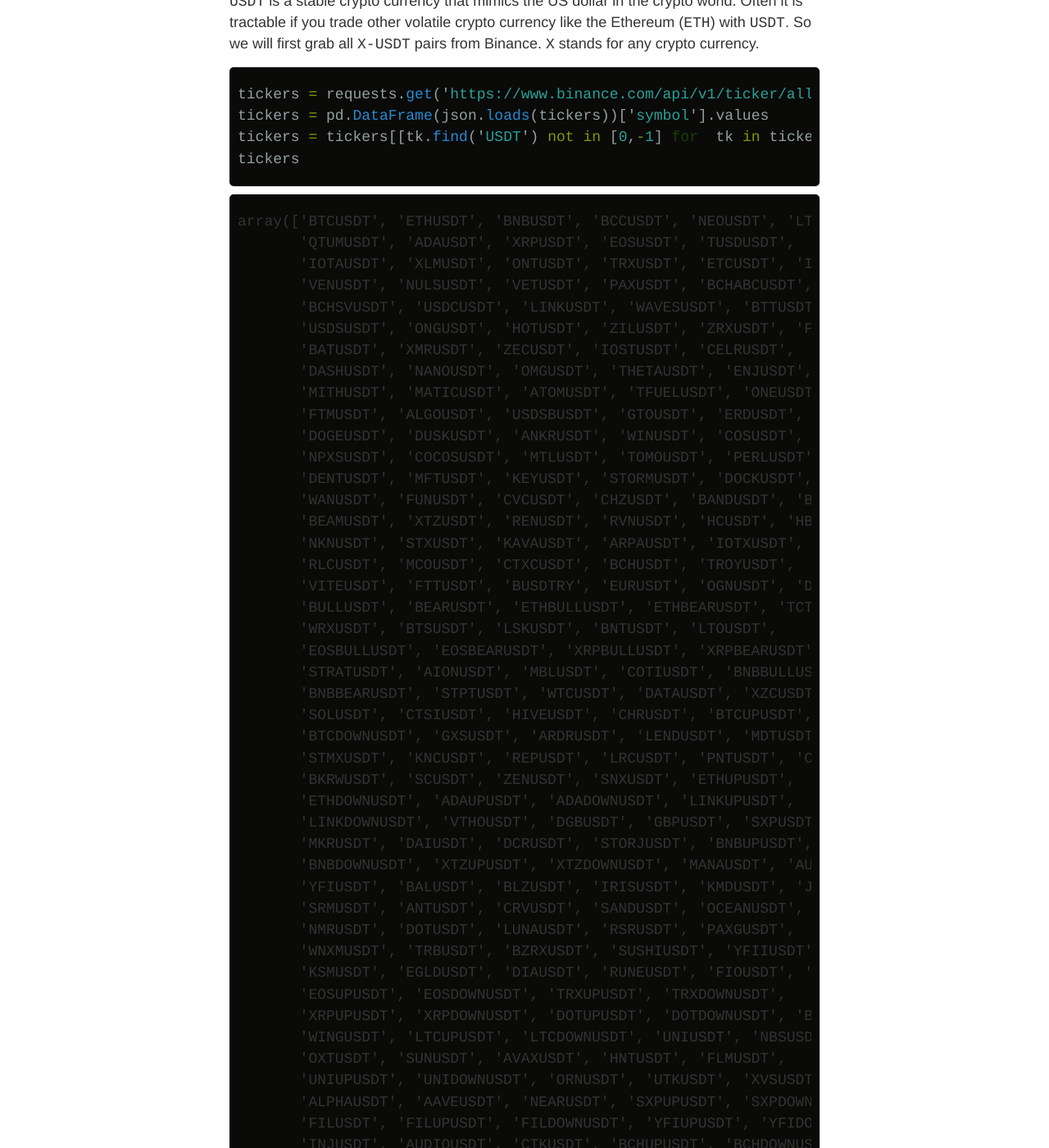
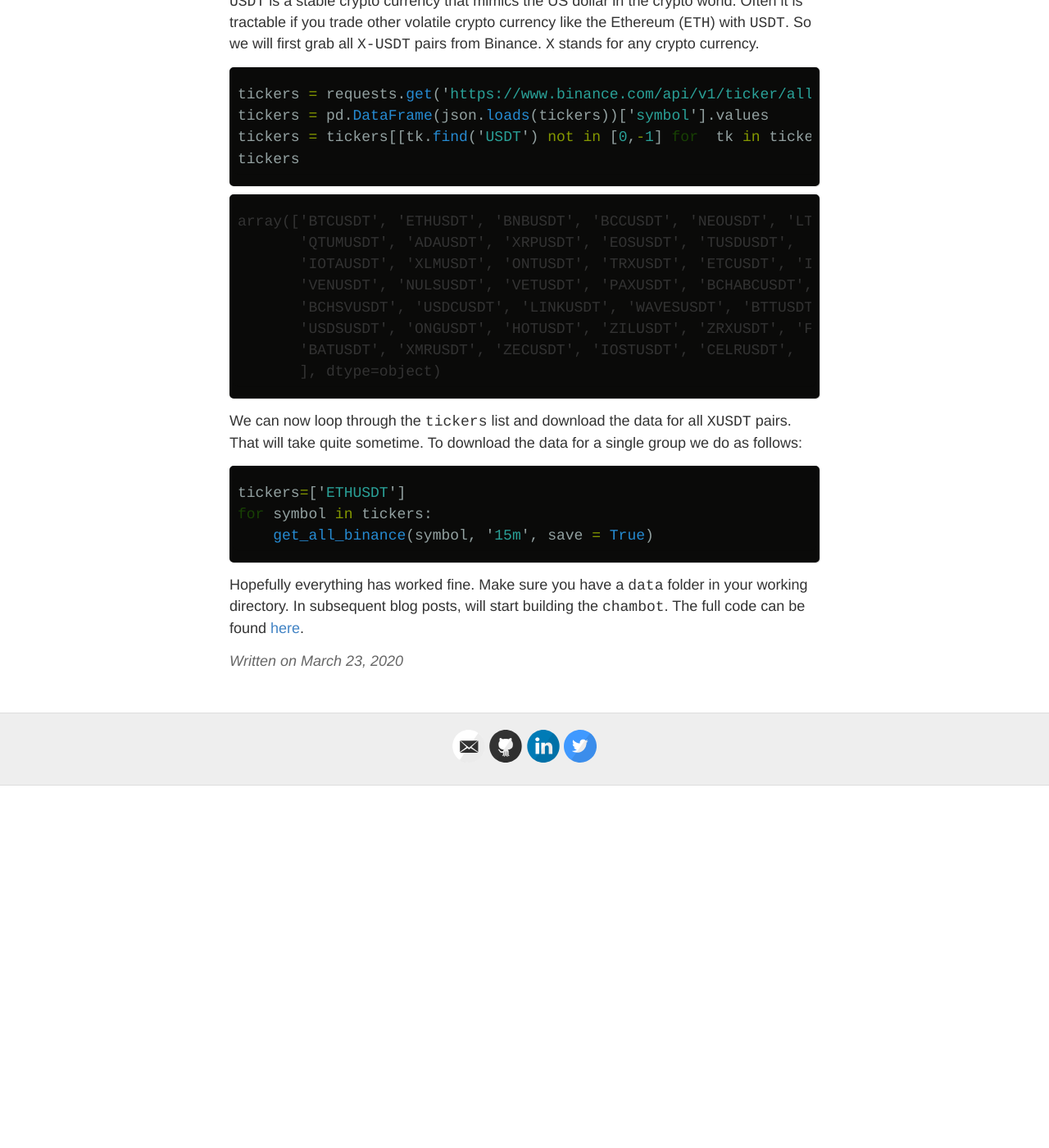
Before and after one commit to chambox/chambox.github.io, a Jekyll site: the page built from _posts/2020-03-23-1_AI_trading_bot_fetch_data.md, in a window 1280 px wide and 1400 px high, scrolled down 2334 px. Shown: the whole window at 82% size. Built offline with Jekyll 4.4.1, drawn with Linux system fonts in a browser that asks for light colours; a script that is not in the unit is left out; after the commit the page ends 3292 px from its top, so only the background shows below that; some of the changed text lies outside the part shown.

Commit message:
Added link to code and edited displayed output

````diff
--- a/_posts/2020-03-23-1_AI_trading_bot_fetch_data.md
+++ b/_posts/2020-03-23-1_AI_trading_bot_fetch_data.md
@@ -146,7 +146,6 @@ tickers
 
 
 
-
     array(['BTCUSDT', 'ETHUSDT', 'BNBUSDT', 'BCCUSDT', 'NEOUSDT', 'LTCUSDT',
            'QTUMUSDT', 'ADAUSDT', 'XRPUSDT', 'EOSUSDT', 'TUSDUSDT',
            'IOTAUSDT', 'XLMUSDT', 'ONTUSDT', 'TRXUSDT', 'ETCUSDT', 'ICXUSDT',
@@ -154,59 +153,7 @@ tickers
            'BCHSVUSDT', 'USDCUSDT', 'LINKUSDT', 'WAVESUSDT', 'BTTUSDT',
            'USDSUSDT', 'ONGUSDT', 'HOTUSDT', 'ZILUSDT', 'ZRXUSDT', 'FETUSDT',
            'BATUSDT', 'XMRUSDT', 'ZECUSDT', 'IOSTUSDT', 'CELRUSDT',
-           'DASHUSDT', 'NANOUSDT', 'OMGUSDT', 'THETAUSDT', 'ENJUSDT',
-           'MITHUSDT', 'MATICUSDT', 'ATOMUSDT', 'TFUELUSDT', 'ONEUSDT',
-           'FTMUSDT', 'ALGOUSDT', 'USDSBUSDT', 'GTOUSDT', 'ERDUSDT',
-           'DOGEUSDT', 'DUSKUSDT', 'ANKRUSDT', 'WINUSDT', 'COSUSDT',
-           'NPXSUSDT', 'COCOSUSDT', 'MTLUSDT', 'TOMOUSDT', 'PERLUSDT',
-           'DENTUSDT', 'MFTUSDT', 'KEYUSDT', 'STORMUSDT', 'DOCKUSDT',
-           'WANUSDT', 'FUNUSDT', 'CVCUSDT', 'CHZUSDT', 'BANDUSDT', 'BUSDUSDT',
-           'BEAMUSDT', 'XTZUSDT', 'RENUSDT', 'RVNUSDT', 'HCUSDT', 'HBARUSDT',
-           'NKNUSDT', 'STXUSDT', 'KAVAUSDT', 'ARPAUSDT', 'IOTXUSDT',
-           'RLCUSDT', 'MCOUSDT', 'CTXCUSDT', 'BCHUSDT', 'TROYUSDT',
-           'VITEUSDT', 'FTTUSDT', 'BUSDTRY', 'EURUSDT', 'OGNUSDT', 'DREPUSDT',
-           'BULLUSDT', 'BEARUSDT', 'ETHBULLUSDT', 'ETHBEARUSDT', 'TCTUSDT',
-           'WRXUSDT', 'BTSUSDT', 'LSKUSDT', 'BNTUSDT', 'LTOUSDT',
-           'EOSBULLUSDT', 'EOSBEARUSDT', 'XRPBULLUSDT', 'XRPBEARUSDT',
-           'STRATUSDT', 'AIONUSDT', 'MBLUSDT', 'COTIUSDT', 'BNBBULLUSDT',
-           'BNBBEARUSDT', 'STPTUSDT', 'WTCUSDT', 'DATAUSDT', 'XZCUSDT',
-           'SOLUSDT', 'CTSIUSDT', 'HIVEUSDT', 'CHRUSDT', 'BTCUPUSDT',
-           'BTCDOWNUSDT', 'GXSUSDT', 'ARDRUSDT', 'LENDUSDT', 'MDTUSDT',
-           'STMXUSDT', 'KNCUSDT', 'REPUSDT', 'LRCUSDT', 'PNTUSDT', 'COMPUSDT',
-           'BKRWUSDT', 'SCUSDT', 'ZENUSDT', 'SNXUSDT', 'ETHUPUSDT',
-           'ETHDOWNUSDT', 'ADAUPUSDT', 'ADADOWNUSDT', 'LINKUPUSDT',
-           'LINKDOWNUSDT', 'VTHOUSDT', 'DGBUSDT', 'GBPUSDT', 'SXPUSDT',
-           'MKRUSDT', 'DAIUSDT', 'DCRUSDT', 'STORJUSDT', 'BNBUPUSDT',
-           'BNBDOWNUSDT', 'XTZUPUSDT', 'XTZDOWNUSDT', 'MANAUSDT', 'AUDUSDT',
-           'YFIUSDT', 'BALUSDT', 'BLZUSDT', 'IRISUSDT', 'KMDUSDT', 'JSTUSDT',
-           'SRMUSDT', 'ANTUSDT', 'CRVUSDT', 'SANDUSDT', 'OCEANUSDT',
-           'NMRUSDT', 'DOTUSDT', 'LUNAUSDT', 'RSRUSDT', 'PAXGUSDT',
-           'WNXMUSDT', 'TRBUSDT', 'BZRXUSDT', 'SUSHIUSDT', 'YFIIUSDT',
-           'KSMUSDT', 'EGLDUSDT', 'DIAUSDT', 'RUNEUSDT', 'FIOUSDT', 'UMAUSDT',
-           'EOSUPUSDT', 'EOSDOWNUSDT', 'TRXUPUSDT', 'TRXDOWNUSDT',
-           'XRPUPUSDT', 'XRPDOWNUSDT', 'DOTUPUSDT', 'DOTDOWNUSDT', 'BELUSDT',
-           'WINGUSDT', 'LTCUPUSDT', 'LTCDOWNUSDT', 'UNIUSDT', 'NBSUSDT',
-           'OXTUSDT', 'SUNUSDT', 'AVAXUSDT', 'HNTUSDT', 'FLMUSDT',
-           'UNIUPUSDT', 'UNIDOWNUSDT', 'ORNUSDT', 'UTKUSDT', 'XVSUSDT',
-           'ALPHAUSDT', 'AAVEUSDT', 'NEARUSDT', 'SXPUPUSDT', 'SXPDOWNUSDT',
-           'FILUSDT', 'FILUPUSDT', 'FILDOWNUSDT', 'YFIUPUSDT', 'YFIDOWNUSDT',
-           'INJUSDT', 'AUDIOUSDT', 'CTKUSDT', 'BCHUPUSDT', 'BCHDOWNUSDT',
-           'AKROUSDT', 'AXSUSDT', 'HARDUSDT', 'DNTUSDT', 'STRAXUSDT',
-           'UNFIUSDT', 'ROSEUSDT', 'AVAUSDT', 'XEMUSDT', 'AAVEUPUSDT',
-           'AAVEDOWNUSDT', 'SKLUSDT', 'SUSDUSDT', 'SUSHIUPUSDT',
-           'SUSHIDOWNUSDT', 'XLMUPUSDT', 'XLMDOWNUSDT', 'GRTUSDT', 'JUVUSDT',
-           'PSGUSDT', '1INCHUSDT', 'REEFUSDT', 'OGUSDT', 'ATMUSDT', 'ASRUSDT',
-           'CELOUSDT', 'RIFUSDT', 'BTCSTUSDT', 'TRUUSDT', 'CKBUSDT',
-           'TWTUSDT', 'FIROUSDT', 'LITUSDT', 'SFPUSDT', 'DODOUSDT',
-           'CAKEUSDT', 'ACMUSDT', 'BADGERUSDT', 'FISUSDT', 'OMUSDT',
-           'PONDUSDT', 'DEGOUSDT', 'ALICEUSDT', 'LINAUSDT', 'PERPUSDT',
-           'RAMPUSDT', 'SUPERUSDT', 'CFXUSDT', 'EPSUSDT', 'AUTOUSDT',
-           'TKOUSDT', 'PUNDIXUSDT', 'TLMUSDT', '1INCHUPUSDT', '1INCHDOWNUSDT',
-           'BTGUSDT', 'MIRUSDT', 'BARUSDT', 'FORTHUSDT', 'BAKEUSDT',
-           'BURGERUSDT', 'SLPUSDT', 'SHIBUSDT', 'ICPUSDT', 'ARUSDT',
-           'POLSUSDT', 'MDXUSDT', 'MASKUSDT', 'LPTUSDT', 'NUUSDT', 'XVGUSDT',
-           'ATAUSDT', 'GTCUSDT', 'TORNUSDT', 'KEEPUSDT', 'ERNUSDT',
-           'KLAYUSDT', 'PHAUSDT', 'BONDUSDT', 'MLNUSDT'], dtype=object)
+           ], dtype=object)
 
 
 
@@ -219,4 +166,4 @@ for symbol in tickers:
     get_all_binance(symbol, '15m', save = True)
 ```
 
-Hope fully everything has worked fine. Make sure you have a `data` folder in your working directory.  In subsequent blog posts, will start building the `chambot`.
+Hopefully everything has worked fine. Make sure you have a `data` folder in your working directory.  In subsequent blog posts, will start building the `chambot`. The full code can be found [here](https://github.com/chambox/chambot/blob/main/binance_data_fetcher.py).
````
Also changed, not shown: other parts of _posts/2020-03-23-1_AI_trading_bot_fetch_data.md (+1 -1 lines).
